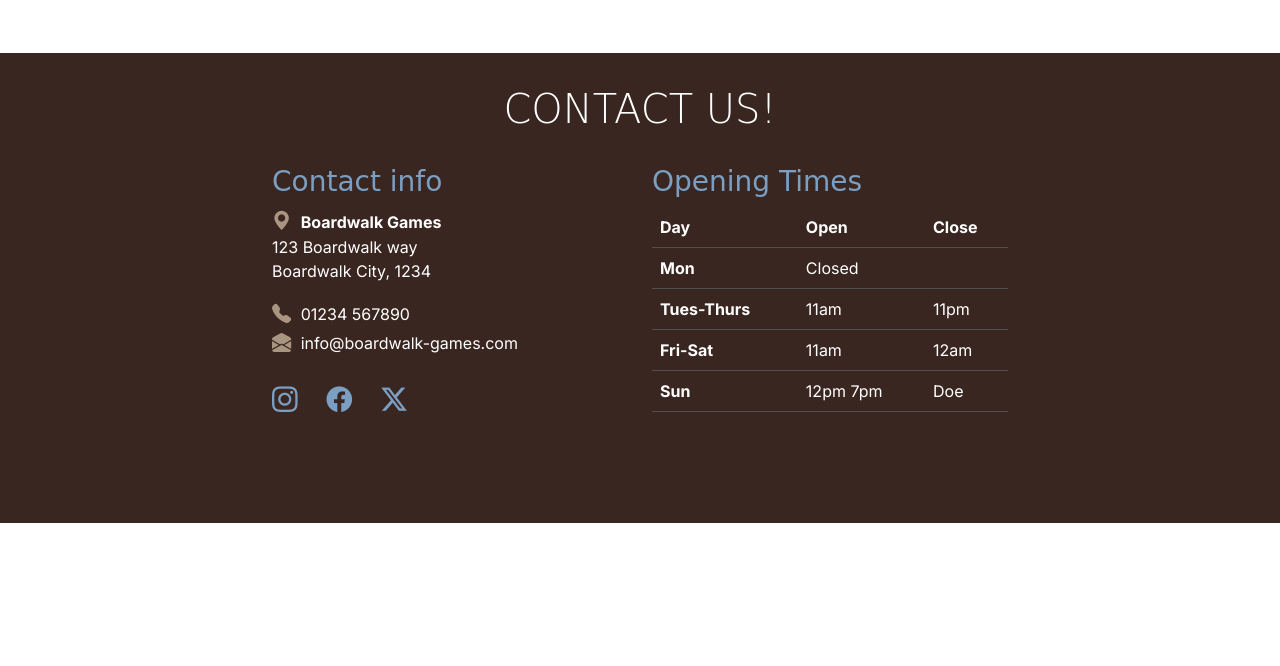
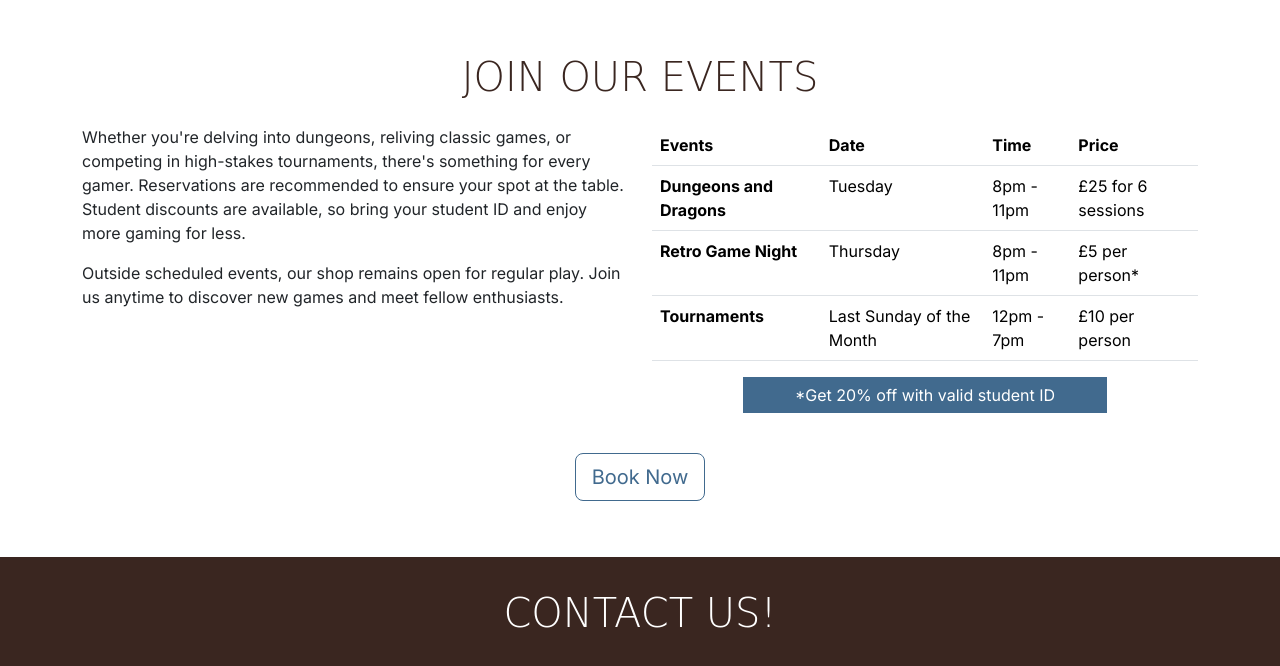
Before and after one commit to fahim2023/boardwalk_games, a website: page index.html in a window 1280 px wide. Shown: the part 1095-1761 px from the top of the page. Before the commit the page ends 1618 px from the top, so only its background shows below. Drawn offline with nearby package versions, Linux system fonts and the light colour scheme; a web font is replaced by a local one.

Commit message:
add events section

```diff
--- a/index.html
+++ b/index.html
@@ -1,4 +1,4 @@
-<!DOCTYPE html>
+<!doctype html>
 <html lang="en">
   <head>
     <meta charset="UTF-8" />
@@ -59,7 +59,10 @@
               >
             </li>
             <li class="nav-item">
-              <a class="nav-link" href="#">Services</a>
+              <a class="nav-link" href="#services">Services</a>
+            </li>
+            <li class="nav-item">
+              <a class="nav-link" href="#events">Events</a>
             </li>
             <li class="nav-item">
               <a class="nav-link" href="game-library.html">Games</a>
@@ -265,6 +268,71 @@
           </div>
         </div>
       </section>
+      <section id="events" class="section">
+        <div class="container">
+          <div class="row">
+            <div class="col-12 text-center">
+              <h2 class="display-6 mb-4">Join our Events</h2>
+            </div>
+            <div class="col-12 col-md-12 col-lg-6">
+              <p>
+                Whether you're delving into dungeons, reliving classic games, or
+                competing in high-stakes tournaments, there's something for
+                every gamer. Reservations are recommended to ensure your spot at
+                the table. Student discounts are available, so bring your
+                student ID and enjoy more gaming for less.
+              </p>
+              <p>
+                Outside scheduled events, our shop remains open for regular
+                play. Join us anytime to discover new games and meet fellow
+                enthusiasts.
+              </p>
+            </div>
+            <div class="col-12 col-md-12 col-lg-6">
+              <table class="table table-hover">
+                <thead>
+                  <tr>
+                    <th scope="col">Events</th>
+                    <th scope="col">Date</th>
+                    <th scope="col">Time</th>
+                    <th scope="col">Price</th>
+                  </tr>
+                </thead>
+                <tbody>
+                  <tr>
+                    <th scope="row">Dungeons and Dragons</th>
+                    <td>Tuesday</td>
+                    <td>8pm - 11pm</td>
+                    <td>£25 for 6 sessions</td>
+                  </tr>
+                  <tr>
+                    <th scope="row">Retro Game Night</th>
+                    <td>Thursday</td>
+                    <td>8pm - 11pm</td>
+                    <td>£5 per person*</td>
+                  </tr>
+                  <tr>
+                    <th scope="row">Tournaments</th>
+                    <td>Last Sunday of the Month</td>
+                    <td>12pm - 7pm</td>
+                    <td>£10 per person</td>
+                  </tr>
+                </tbody>
+              </table>
+              <div
+                class="d-flex justify-content-center col-md-12 col-lg-8 offset-lg-2"
+              >
+                <p class="btn btn-primary rounded-0 border-0 w-100">
+                  *Get 20% off with valid student ID
+                </p>
+              </div>
+            </div>
+            <div class="col-12 d-flex justify-content-center my-4">
+              <button class="btn btn-lg btn-outline-primary">Book Now</button>
+            </div>
+          </div>
+        </div>
+      </section>
     </main>
     <!-- footer mt-auto to push footer right down to bottom of viewport -->
     <footer class="mt-auto" id="contact">
--- a/src/sass/custom.scss
+++ b/src/sass/custom.scss
@@ -108,8 +108,17 @@
   }
 }
 .btn-primary {
-  background-color: $primary;
+  background-color: #416a8e;
+  color: white;
   &:hover {
-    background-color: $secondary;
+    background-color: #7a9fc2;
   }
 }
+#events .btn-outline-primary {
+  border: #416a8e 1px solid;
+  color: #416a8e;
+  &:hover {
+    background-color: #416a8e;
+    color: white;
+  }
+}
```
Also changed, not shown: booking.html (+6 -2 lines), game-library.html (+5 -2 lines), src/css/custom.css.
